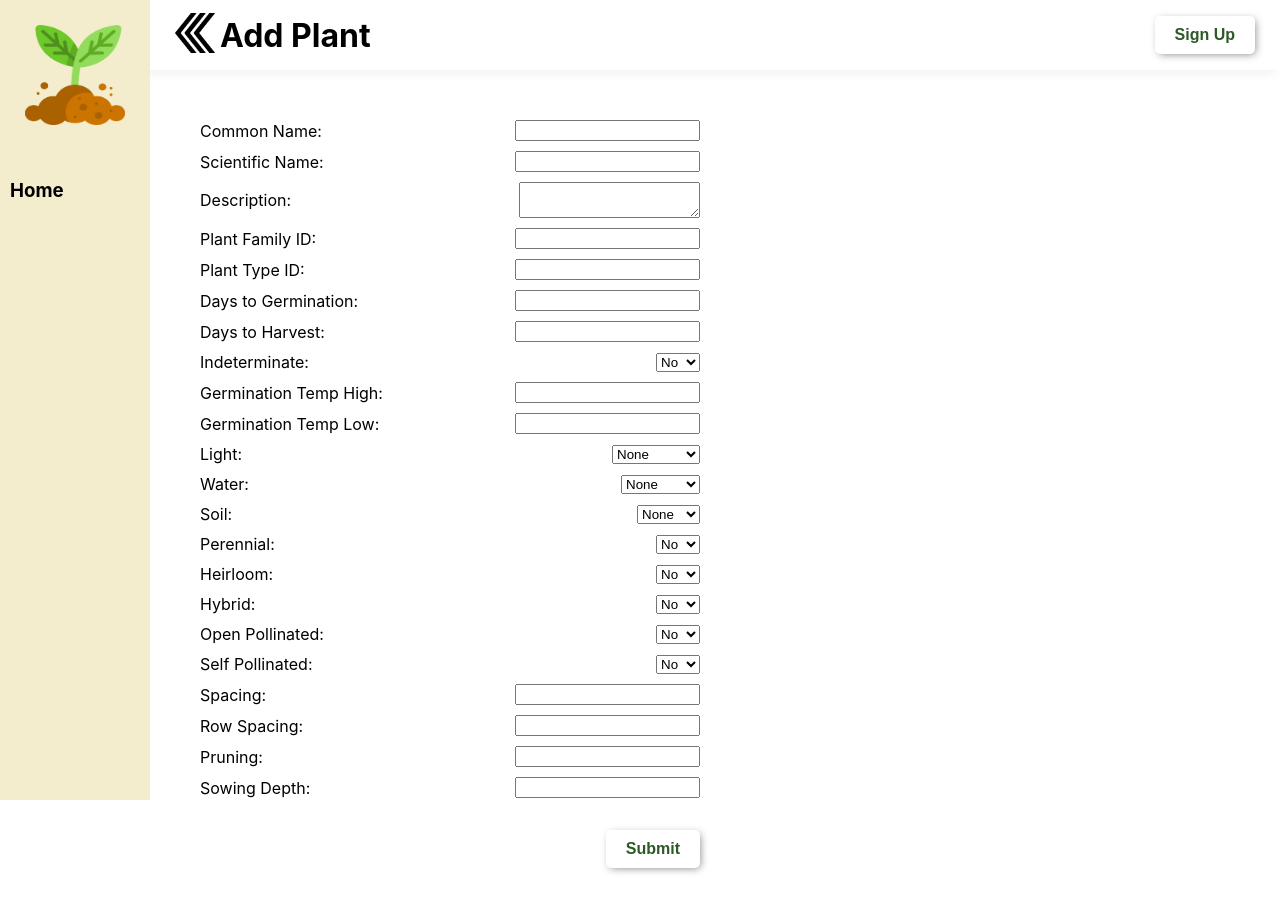
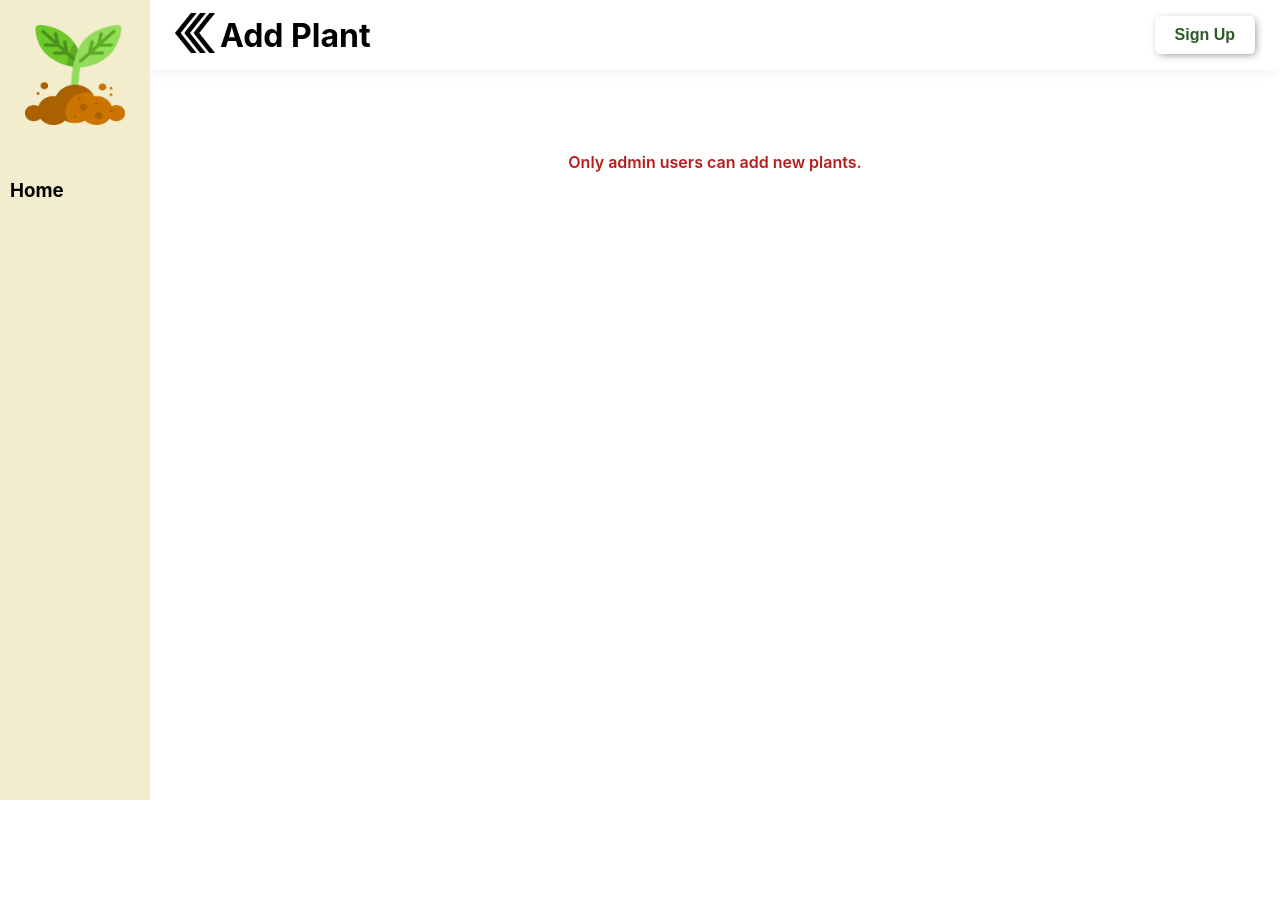
Before and after one commit to Wowsaruss/lets-grow, a React (Create React App) app: page /plants/new in a window 1280 px wide. Shown: the top 912 px of the page. After the commit the page ends 800 px from the top, so only its background shows below. Built offline with nearby package versions, Linux system fonts and the light colour scheme; no server answers.

Commit message:
admin permission to create

```diff
--- a/src/components/pages/AddPlant.tsx
+++ b/src/components/pages/AddPlant.tsx
@@ -10,6 +10,7 @@ import UserService from '../../services/users'
 import { useEffect, useState } from 'react'
 import { User as ApiUser } from '../../types/User'
 import { Plant } from '../../types/Plants'
+import { UserRole } from '../../types/User'
 
 export default function AddPlant() {
     const { getAccessTokenSilently, isAuthenticated } = useAuth0()
@@ -87,6 +88,16 @@ export default function AddPlant() {
         )
     }
 
+    if (!userData || userData.role !== UserRole.Admin) {
+        return (
+            <PageWrapper header={<PageHeader title="Add Plant" backButton={true} />}>
+                <div style={{ padding: 32, textAlign: 'center', color: '#b71c1c', fontWeight: 600 }}>
+                    Only admin users can add new plants.
+                </div>
+            </PageWrapper>
+        )
+    }
+
     return (
         <PageWrapper
             header={<PageHeader title="Add Plant" backButton={true} />}
```
